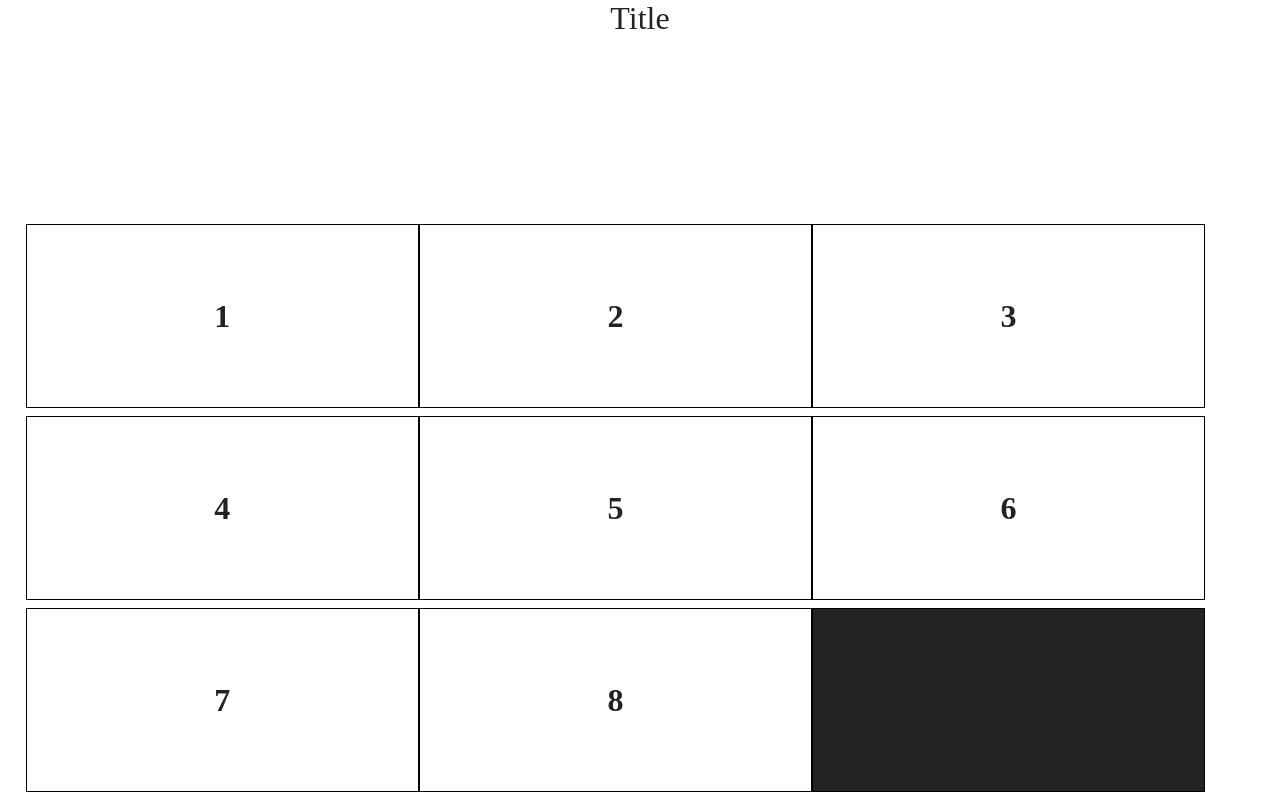
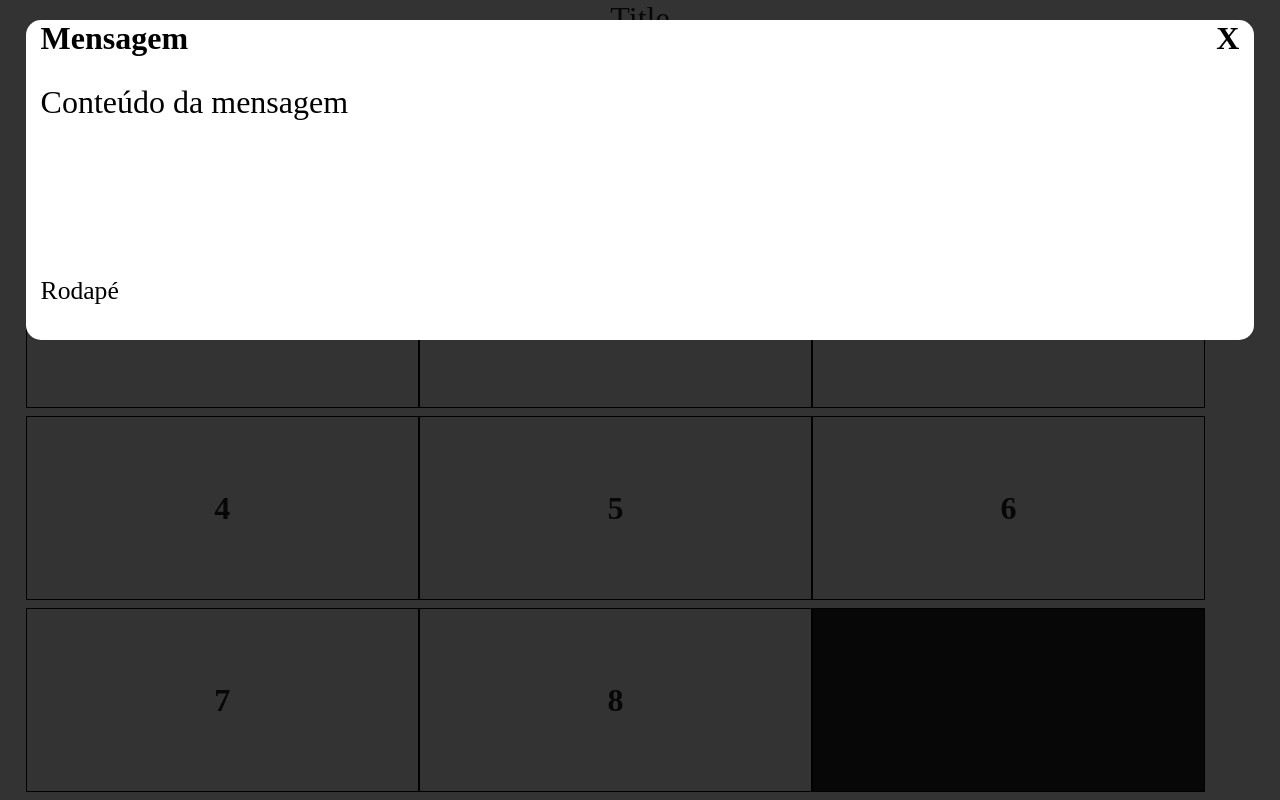
Before and after one commit to alanduartes/puzzle, a plain HTML site: page index.html in a window 1280 px wide. Drawn offline with Linux system fonts and the light colour scheme.

Commit message:
Regras do jogo funcionando. Criação de Modal (Em Progresso)

```diff
--- a/game.js
+++ b/game.js
@@ -1,4 +1,5 @@
 game = () => {
+    let solved = false;
     let mat = [];
     const pieces = [
         {'content' : '1'},
@@ -25,16 +26,48 @@ game = () => {
         mat[2][0] = pieces[6];
         mat[2][1] = pieces[7];
         mat[2][2] = pieces[8];
+
+        // mat = shuffle(mat);
+        // while (isSolved()) {
+        //     mat = shuffle(mat);
+        // }
     }
+
+    /**
+     * Randomly shuffle an array
+     * https://stackoverflow.com/a/2450976/1293256
+     * @param  {Array} array The array to shuffle
+     * @return {String}      The first item in the shuffled array
+     */
+    shuffle = function (array) {
+
+        var currentIndex = array.length;
+        var temporaryValue, randomIndex;
+
+        // While there remain elements to shuffle...
+        while (0 !== currentIndex) {
+            // Pick a remaining element...
+            randomIndex = Math.floor(Math.random() * currentIndex);
+            currentIndex -= 1;
+
+            // And swap it with the current element.
+            temporaryValue = array[currentIndex];
+            array[currentIndex] = array[randomIndex];
+            array[randomIndex] = temporaryValue;
+        }
+
+        return array;
+
+    };
 
     render = () => {
         const elemInteractArea = document.getElementsByClassName('interact-area')[0];
         const elemUl = document.createElement('ul');
 
         elemInteractArea.innerHTML = '';
+        elemUl.innerHTML = '';
 
         elemUl.className = "container";
-        elemInteractArea.className += " container";
 
         for (let i = 0; i < mat.length ;i++) {
             for (let j = 0; j < mat.length; j++) { // Cria element
@@ -53,6 +86,28 @@ game = () => {
 
         elemInteractArea.appendChild(elemUl);
 
+    }
+
+    isSolved = () => {
+        let prevNum = 0;
+        let solved = true;
+
+        for (let i = 0; i < mat.length; i++) {
+            for (let k = 0; k < mat.length; k++) {
+                if ((mat[i][k].content-1) != prevNum && mat[i][k].content != '') {
+                    solved = false;
+                    break;
+                }
+                prevNum++;
+            }
+
+            if (!solved) break;
+        }
+
+        return new Promise((resolve, reject) =>
+        {
+            resolve(solved);
+        });
     }
 
     validateMovement = (row, col) => {
@@ -90,6 +145,11 @@ game = () => {
         }
 
         render();
+        pSolved = isSolved();
+        pSolved.then((solved) => {
+            if (solved) alert('Resolvido');
+        });
+
     }
 
     getMat = () => {
--- a/index.html
+++ b/index.html
@@ -5,8 +5,23 @@
         <meta name="viewport" content="width=device-width, initial-scale=1">
         <title>t</title>
         <link href="main.css" rel="stylesheet">
+        <link href="modal.css" rel="stylesheet">
     </head>
     <body>
+        <div class="bg-modal container">
+            <div class="modal container">
+                <div class="head-content container">
+                    <div class="title-msg">Mensagem</div>
+                    <div class="close-modal">X</div>
+                </div>
+                <div class="body-content">
+                    Conteúdo da mensagem
+                </div>
+                <div class="footer-content">
+                    Rodapé
+                </div>
+            </div>
+        </div>
         <main class="board container">
             <div class="title">Title</div>
             <div class="interact-area container">
--- /dev/null
+++ b/modal.css
@@ -0,0 +1,50 @@
+.bg-modal {
+    background-color: rgba(0, 0, 0, 0.8);
+    width: 100%;
+    height: 100%;
+    position: fixed;
+    top: 0;
+    left: 0;
+    justify-content: center;
+}
+
+.modal {
+    background-color: white;
+    width: 96%;
+    height: 40%;
+    border-radius: 15px;
+    margin-top: 20px;
+}
+
+.modal .head-content {
+    width: 100%;
+    height: 20%;
+    font-size: 2em;
+    font-weight: bold;
+}
+
+.head-content .title-msg {
+    width: 80%;
+    text-align: left;
+    padding-left: 15px;
+}
+
+.head-content .close-modal {
+    padding-right: 15px;
+    width: 20%;
+    text-align: right;
+}
+
+.modal .body-content {
+    width: 100%;
+    height: 60%;
+    font-size: 2em;
+    padding-left: 15px;
+}
+
+.modal .footer-content {
+    width: 100%;
+    height: 20%;
+    font-size: 1.6em;
+    padding-left: 15px;
+}
```
